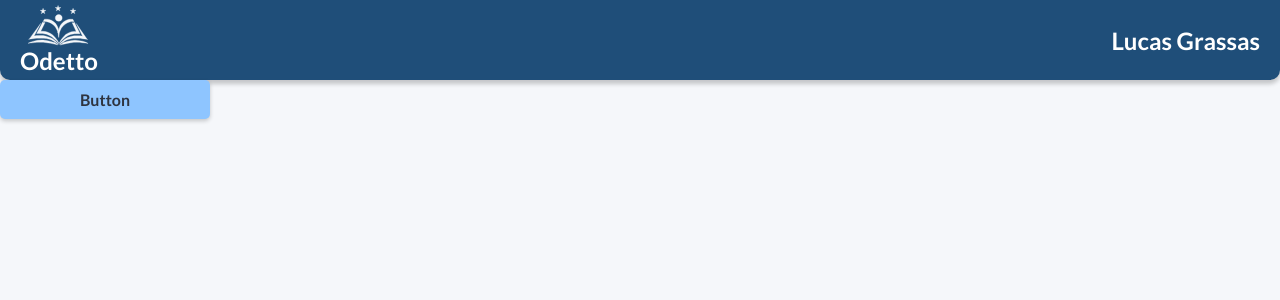
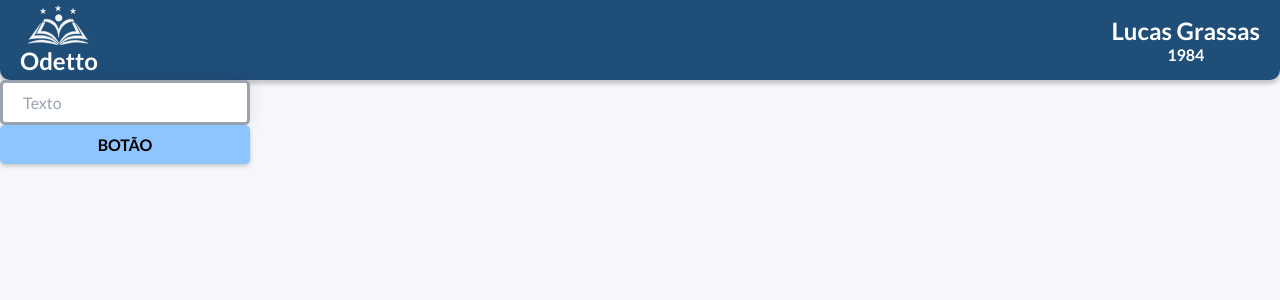
Before and after one commit to Projeto-odetto/odetto-frontend, a React (Vite) app: page / in a window 1280 px wide. Shown: the top 300 px of the page. Built offline with nearby package versions, Linux system fonts and the light colour scheme.

Commit message:
feat: implementando botão e ajustando botão e header

```diff
--- a/src/App.jsx
+++ b/src/App.jsx
@@ -1,14 +1,19 @@
+import { useState } from 'react'
 import './App.css'
-import Button from './components/button/button'
 import Header from './components/header/header'
+import TextInput from './components/textInput/textInput'
+import Button from './components/button/button';
 
 function App() {
+  const [texto, setTexto] = useState("Texto");
 
   return (
     <>
       <Header/>
 
-      <Button content="Button" size='sm'/>
+      <TextInput value={texto} onChange={setTexto} size="md"/>
+
+      <Button content="Botão" size='md' onClick={() => {console.log(texto)}}/>
     </>
   )
 }
--- a/src/components/button/button.jsx
+++ b/src/components/button/button.jsx
@@ -3,17 +3,22 @@ import styles from "./button.module.css"
 function Button({
     content,
     variant,
-    size = "sm"
+    size = "sm",
+    disabled = false,
+    onClick
 }) {
     return (
-        <div className={`
+        <button className={`
             ${styles.button}
             ${variant ? styles[variant] : ""}
             ${styles[size]}
-
-        `}>
-            <p className={styles.content}>{content}</p>
-        </div>
+            ${disabled ? styles.disabled : ""}
+        `}
+            disabled={disabled}
+            onClick={onClick}
+        >
+            {content.toUpperCase()}
+        </button>
     )
 }
 
--- a/src/components/button/button.module.css
+++ b/src/components/button/button.module.css
@@ -1,11 +1,14 @@
 .button {
-    width: fit-content;
+    width: 100%;
     height: fit-content;
     display: flex;
     justify-content: center;
     align-items: center;
+    font-size: 16px;
+    font-weight: 700;
     background-color: var(--color-primary-50);
     padding: 10px 20px;
+    border: none;
     border-radius: 5px;
     box-shadow: 0 2px 4px rgba(0, 0, 0, 0.2);
     transition: 0.1s;
@@ -30,19 +33,26 @@
     background-color: var(--color-error-100);
 }
 
-.content {
-    font-weight: 700;
-    user-select: none;
+.disabled {
+    background-color: var(--color-neutral-75);
+    color: var(--color-neutral-0);
+}
+.disabled:hover {
+    transform: translateY(0px);
+    box-shadow: 0 2px 4px rgba(0, 0, 0, 0.2);
+}
+.disabled:active {
+    background-color: var(--color-neutral-75);
 }
 
 .sm {
-    min-width: 210px;
+    max-width: 210px;
 }
 
 .md {
-    min-width: 250px;
+    max-width: 250px;
 }
 
 .lg {
-    min-width: 300px;
+    max-width: 300px;
 }
--- a/src/components/header/header.jsx
+++ b/src/components/header/header.jsx
@@ -11,6 +11,7 @@ function Header() {
 
                 <div className={styles.right}>
                     <h3 className={styles.username}>Lucas Grassas</h3>
+                    <h4 className={styles.userEnrollment}>1984</h4>
                 </div>
             </div>
         </>
--- a/src/components/header/header.module.css
+++ b/src/components/header/header.module.css
@@ -34,3 +34,8 @@
     color: var(--color-neutral-0);
     user-select: none;
 }
+
+.userEnrollment {
+    color: var(--color-neutral-0);
+    user-select: none;
+}
--- /dev/null
+++ b/src/components/textInput/textInput.jsx
@@ -0,0 +1,22 @@
+import styles from "./textInput.module.css"
+
+function TextInput({
+    value,
+    placeholder = "Insira o texto...",
+    size = "sm",
+    onChange
+}) {
+    return (
+        <input className={`
+            ${styles.input}
+            ${styles[size]}
+        `}
+            value={value}
+            placeholder={placeholder}
+            onChange={(e) => onChange?.(e.target.value)}
+        >
+        </input>
+    )
+}
+
+export default TextInput
--- /dev/null
+++ b/src/components/textInput/textInput.module.css
@@ -0,0 +1,26 @@
+.input {
+    width: 100%;
+    padding: 10px 20px;
+    border: 3px solid var(--color-neutral-75);
+    border-radius: 5px;
+    color: var(--color-neutral-75);
+    font-size: 16px;
+    font-weight: 400;
+    box-shadow: 0 0 16px rgba(0, 0, 0, 0.1);
+}
+.input:focus {
+    outline: none;
+}
+
+.sm {
+    max-width: 210px;
+}
+.md {
+    max-width: 250px;
+}
+.lg {
+    max-width: 300px;
+}
+.xlg {
+    max-width: 440px;
+}
--- a/src/styles/reset.css
+++ b/src/styles/reset.css
@@ -31,6 +31,12 @@ h3 {
     font-weight: 700;
 }
 
+h4 {
+    width: fit-content;
+    font-size: 16px;
+    font-weight: 700;
+}
+
 p {
     font-size: 16px;
     font-weight: 400;
```
